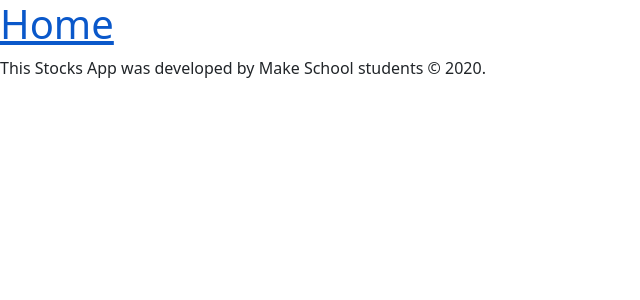
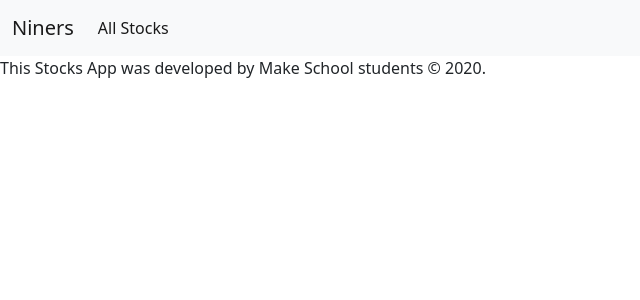
Before and after one commit to BoringStocks/BoringStocks, a Python web app: template flask/templates/base.html in a window 1280 px wide. Shown: the top 300 px of the page, without its empty margins (0-640 px from the left). Run offline with Jinja, Linux system fonts and the light colour scheme; the template is opened without the code that fills it, so the values that code supplies are empty.

Commit message:
Added a few components such as Navbar with Bootstrap.

```diff
--- a/flask/templates/base.html
+++ b/flask/templates/base.html
@@ -14,7 +14,22 @@
 
 <body>
     <main>
-        <h1><a href="/">Home</a></h1>
+        <nav class="navbar navbar-expand-lg navbar-light bg-light">
+            <div class="container-fluid">
+                <a class="navbar-brand" href="#">Niners</a>
+                <button class="navbar-toggler" type="button" data-bs-toggle="collapse"
+                    data-bs-target="#navbarNavAltMarkup" aria-controls="navbarNavAltMarkup" aria-expanded="false"
+                    aria-label="Toggle navigation">
+                    <span class="navbar-toggler-icon"></span>
+                </button>
+                <div class="collapse navbar-collapse" id="navbarNavAltMarkup">
+                    <div class="navbar-nav">
+                        <a class="nav-link active" aria-current="page" href="#">All Stocks</a>
+                    </div>
+                </div>
+            </div>
+        </nav>
+
         {% block content %}
         {% endblock %}
         <section>
```
Also changed, not shown: flask/templates/home.html (+21 -1 lines).
